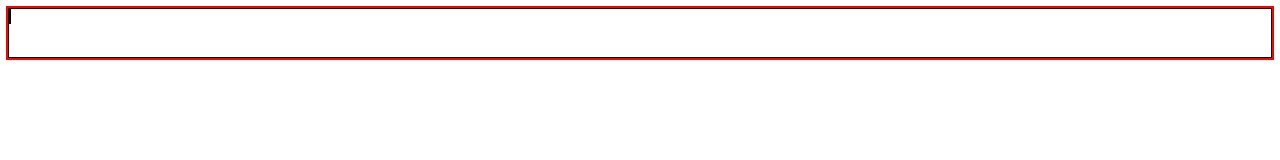
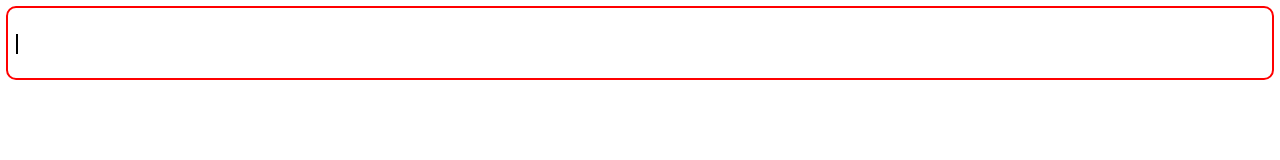
Before and after one commit to MadsSRasmussen/simple-text, a website with bundled scripts: page public/index.html in a window 1280 px wide. Both pictures are taken after a click on the element 640 px from the left and 33 px from the top of the page. Built offline with nearby package versions, Linux system fonts and the light colour scheme.

Commit message:
Implement carret styling

```diff
--- a/public/style.css
+++ b/public/style.css
@@ -1,18 +1,31 @@
+:root {
+    --font-size: 18px;
+}
+
 .textBox {
-    border: 1px solid black;
     box-sizing: border-box;
+    font: var(--font-size) 'Noto Sans', sans-serif;
+    border-radius: 8px;
+    padding: 8px;
+    white-space: pre-wrap;
 }
 
 .textBox:focus {
     outline: 2px solid red;
 }
 
+@keyframes blink {
+    50% { opacity: 0; }
+}
+
 .carret {
-    border-right: 3px solid black;
+    background-color: black;
+    width: 2px;
+    height: calc(var(--font-size) + 2px);
     position: absolute;
-    height: 16px;
+    animation: blink 1s step-start infinite;
 }
 
 p {
-    min-height: 16px;
+    min-height: var(--font-size);
 }
--- a/src/core/operator.ts
+++ b/src/core/operator.ts
@@ -57,8 +57,6 @@ class Operator {
 
     public insertParagraph(destination: DocumentVector): DocumentVector {
 
-        console.trace('called!')
-
         const textNode: TextObject = this.document.getTextNode(destination);
 
         // Check that index is between 0 and textNode.content.length;
@@ -82,7 +80,6 @@ class Operator {
 
         // Create new paragraph with textNode of lastBit, no style handeling for now...
         this.document.paragraphs = [...this.document.paragraphs.splice(0, destination.path[0] + 1), paragraph, ...this.document.paragraphs.splice(destination.path[0] + 1)];
-        console.log(this.document.paragraphs);
         this.renderer.render();
 
         const copiedPath = [...destination.path];
--- a/src/rendering/carret-renderer.ts
+++ b/src/rendering/carret-renderer.ts
@@ -10,6 +10,7 @@ class Carret {
 
         this.carret = carret;
         rootElement.appendChild(this.carret);
+        this.hide();
 
     }
 
@@ -33,10 +34,17 @@ class Carret {
 
     private getCarretPosition(textNode: Node, vector: DocumentVector): CarretPosition {
 
+        if (!textNode.textContent && textNode.parentElement) {
+            const parentRect = textNode.parentElement?.getBoundingClientRect();
+            return { x: parentRect.left, y: parentRect.top };
+        }
+
         const range = document.createRange();
         range.setStart(textNode, vector.index);
         range.setEnd(textNode, vector.index);
         const rect = range.getBoundingClientRect();
+
+
 
         return { x: rect.left, y: rect.top }
 
--- a/src/ui/textbox.ts
+++ b/src/ui/textbox.ts
@@ -5,6 +5,7 @@ import Carret from "../rendering/carret-renderer.js";
 import DomRenderer from "../rendering/dom-renderer.js";
 
 import type { command } from "../types.js";
+import { indexIsValid } from "../utils/guards.js";
 
 class Textbox {
 
@@ -40,14 +41,34 @@ class Textbox {
 
     private init() {
 
-        const cursorPosition = this.state.cursor;
         this.container.appendChild(this.textBoxElement);
         this.contentRenderer.render();
 
         this.textBoxElement.addEventListener('keydown', (e) => {
 
+            if (e.key == 'ArrowLeft') {
+
+                const textNode = this.document.getTextNode(this.state.cursor);
+
+                if (indexIsValid(this.state.cursor.index - 1, 0, textNode.content.length)) {
+                    this.state.cursor.index -= 1;
+                    this.carret.render(this.textBoxElement, this.state.cursor);
+                }
+
+            }
+
+            if (e.key == 'ArrowRight') {
+
+                const textNode = this.document.getTextNode(this.state.cursor);
+
+                if (indexIsValid(this.state.cursor.index + 1, 0, textNode.content.length)) {
+                    this.state.cursor.index += 1;
+                    this.carret.render(this.textBoxElement, this.state.cursor);
+                }
+
+            }
+
             if (this.commands.includes(e.key)) {
-                // Handle commmand:
 
                 switch(e.key.toLowerCase()) {
                     case 'enter':
@@ -69,6 +90,14 @@ class Textbox {
             this.carret.render(this.textBoxElement, this.state.cursor);
 
         })
+
+        this.textBoxElement.addEventListener('focusin', () => {
+            this.carret.render(this.textBoxElement, this.state.cursor);
+        })
+
+        this.textBoxElement.addEventListener('focusout', () => {
+            this.carret.hide();
+        });
 
     }
 
@@ -105,7 +134,6 @@ function generateTextboxElement(): HTMLElement {
     container.setAttribute('tabindex', '0')
 
     container.addEventListener('click', function() {
-        console.log('In focus!')
         this.focus();
     });
 
```
